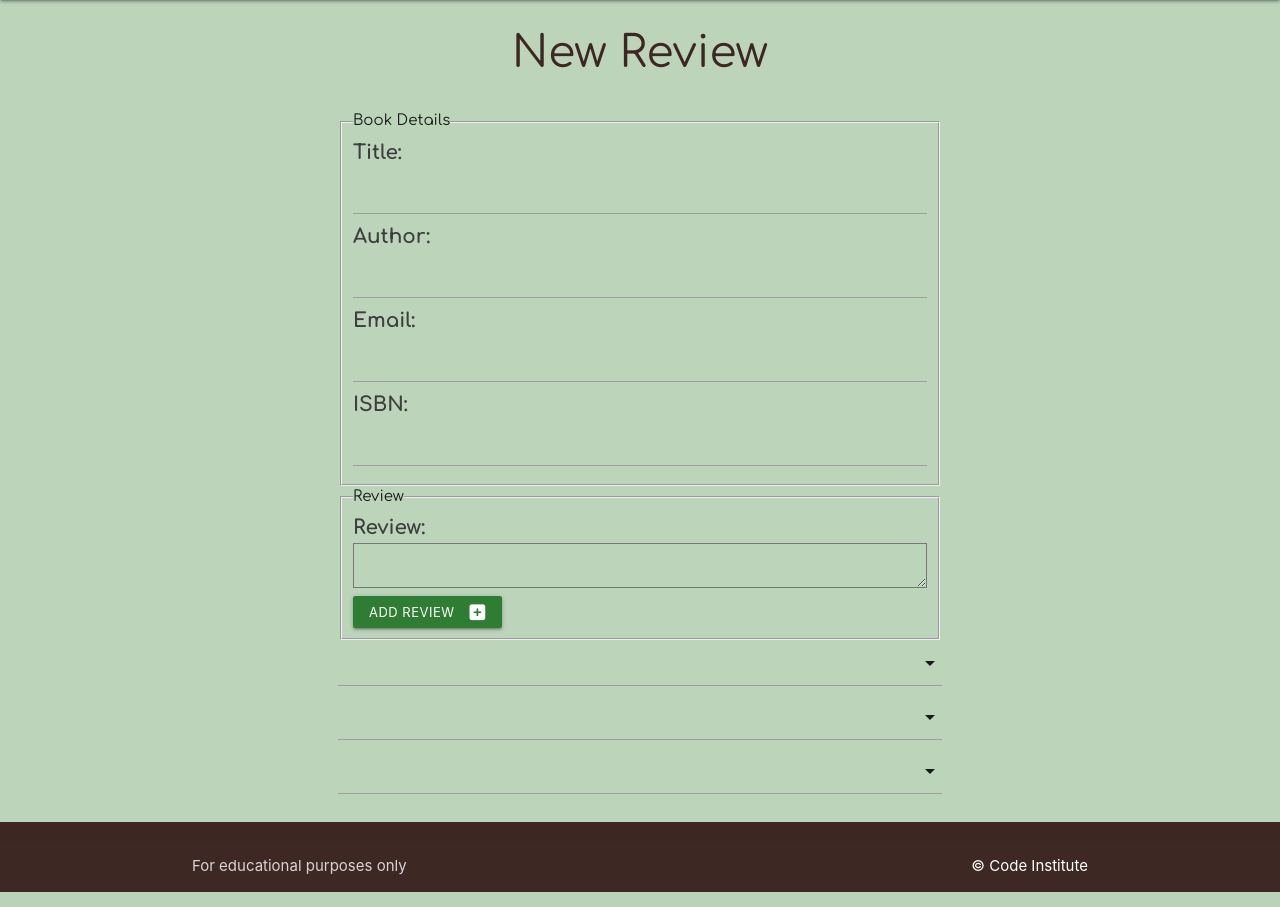
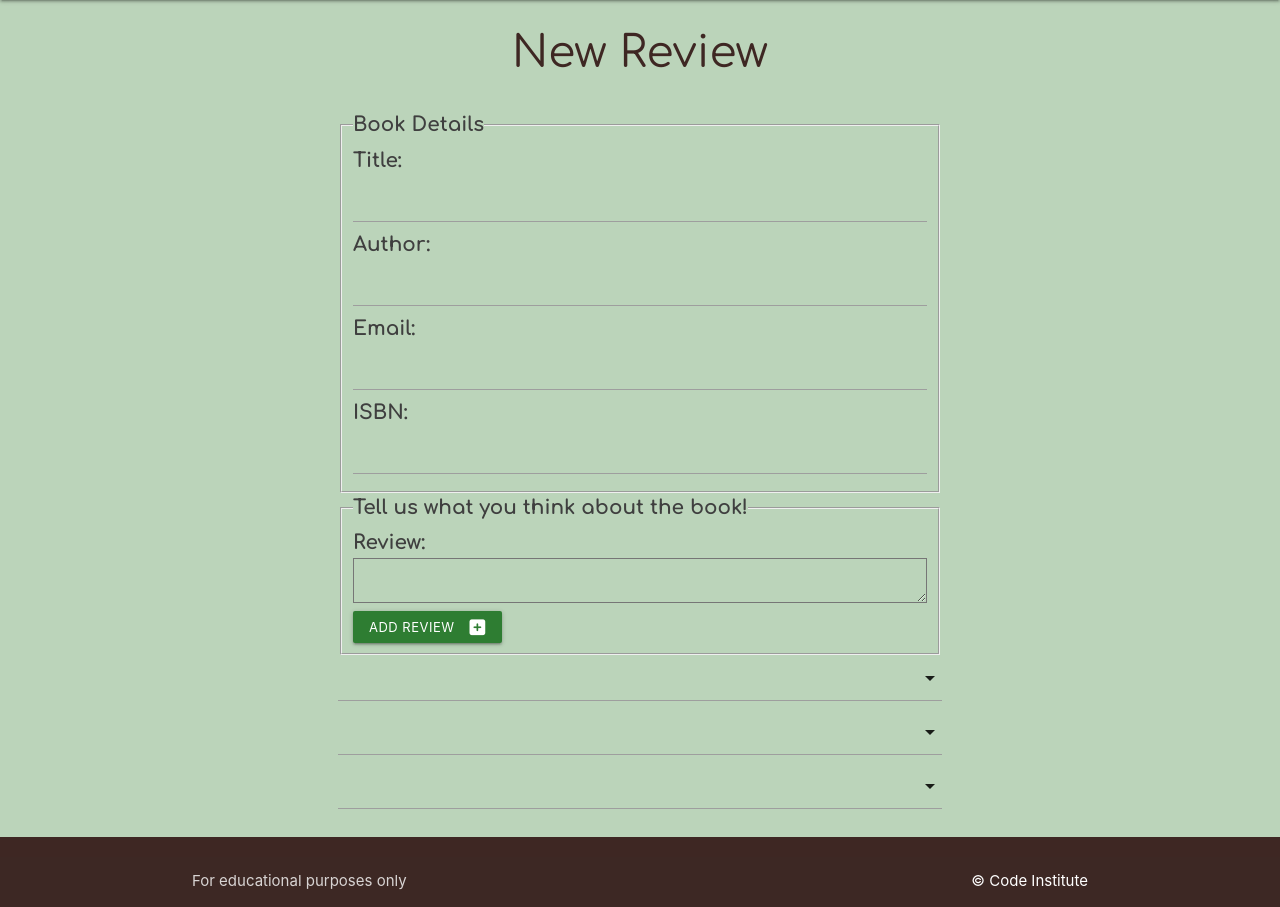
Before and after one commit to susanaviruglio/we-love-reading, a Flask app: page /add_review in a window 1280 px wide. Shown: the part 64-971 px from the top of the page. Run offline with Flask 2, Linux system fonts and the light colour scheme; data that the repository does not hold is empty; some web fonts are replaced.

```diff
--- a/bookmanager/templates/add_review.html
+++ b/bookmanager/templates/add_review.html
@@ -5,7 +5,7 @@
     <div class="row">
         <div class="col s12">
             <form method="POST" action="{{ url_for('add_review') }}">
-                <fieldset> <legend>Book Details</legend>
+                <fieldset> <legend class="color-input">Book Details</legend>
                     <!----Book review details as Title and Author-->
                     <label class="color-input" for="title"> Title: </label>
                     <input type="text" list="title-list" id="title" name="title" required>
@@ -17,7 +17,7 @@
                     <input type="number" list="isbn-list" id="book_id" name="book_id" required>
 
                 </fieldset>
-                <fieldset> <legend>Review</legend>
+                <fieldset> <legend class="color-input">Tell us what you think about the book!</legend>
                     <!----Book review text and submit button-->
                     <label  class="color-input" for="review_text"> Review: </label>
                     <textarea name="review_text" id="review_text" required rows="10" cols="40"></textarea>
```
